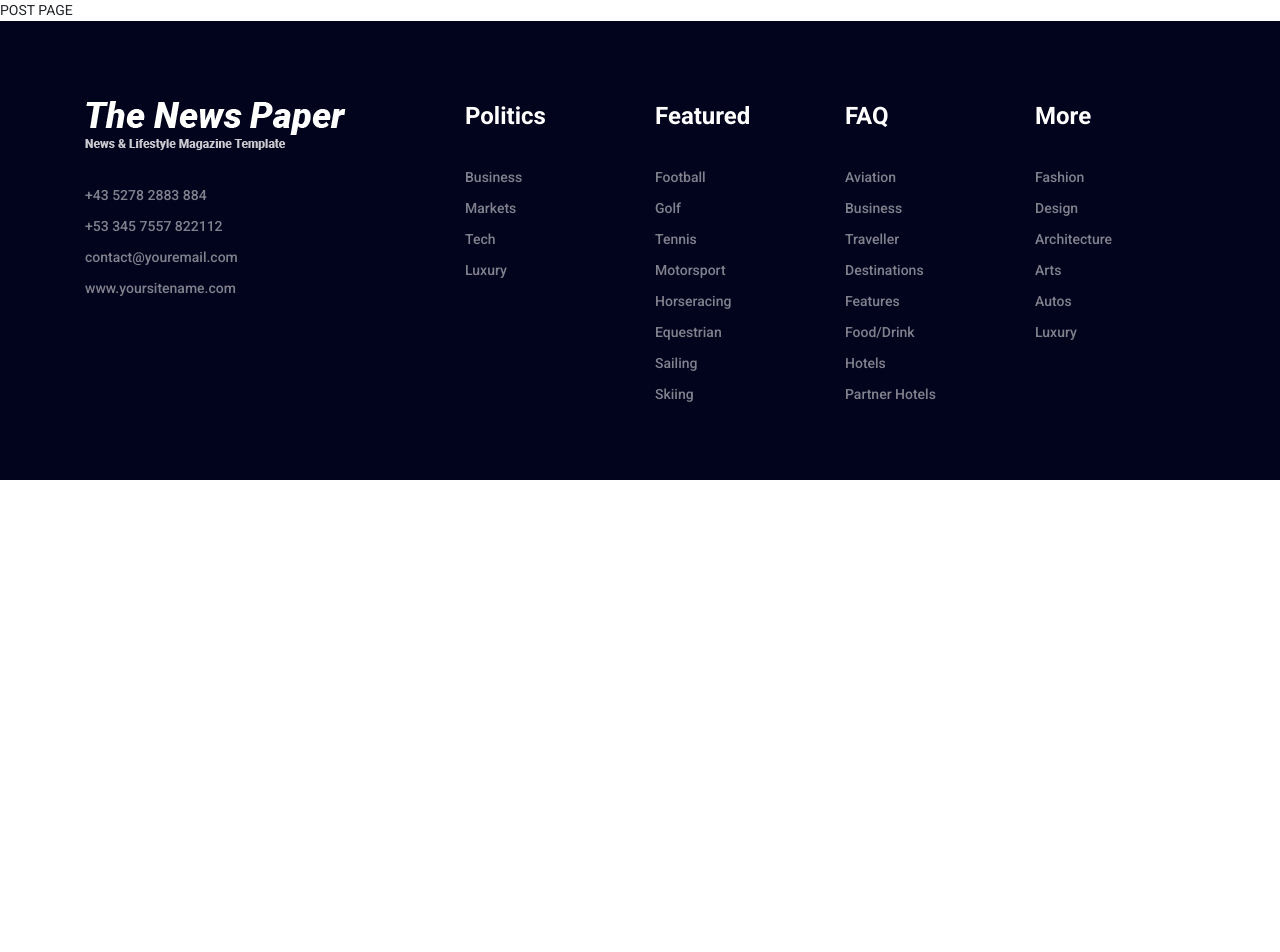
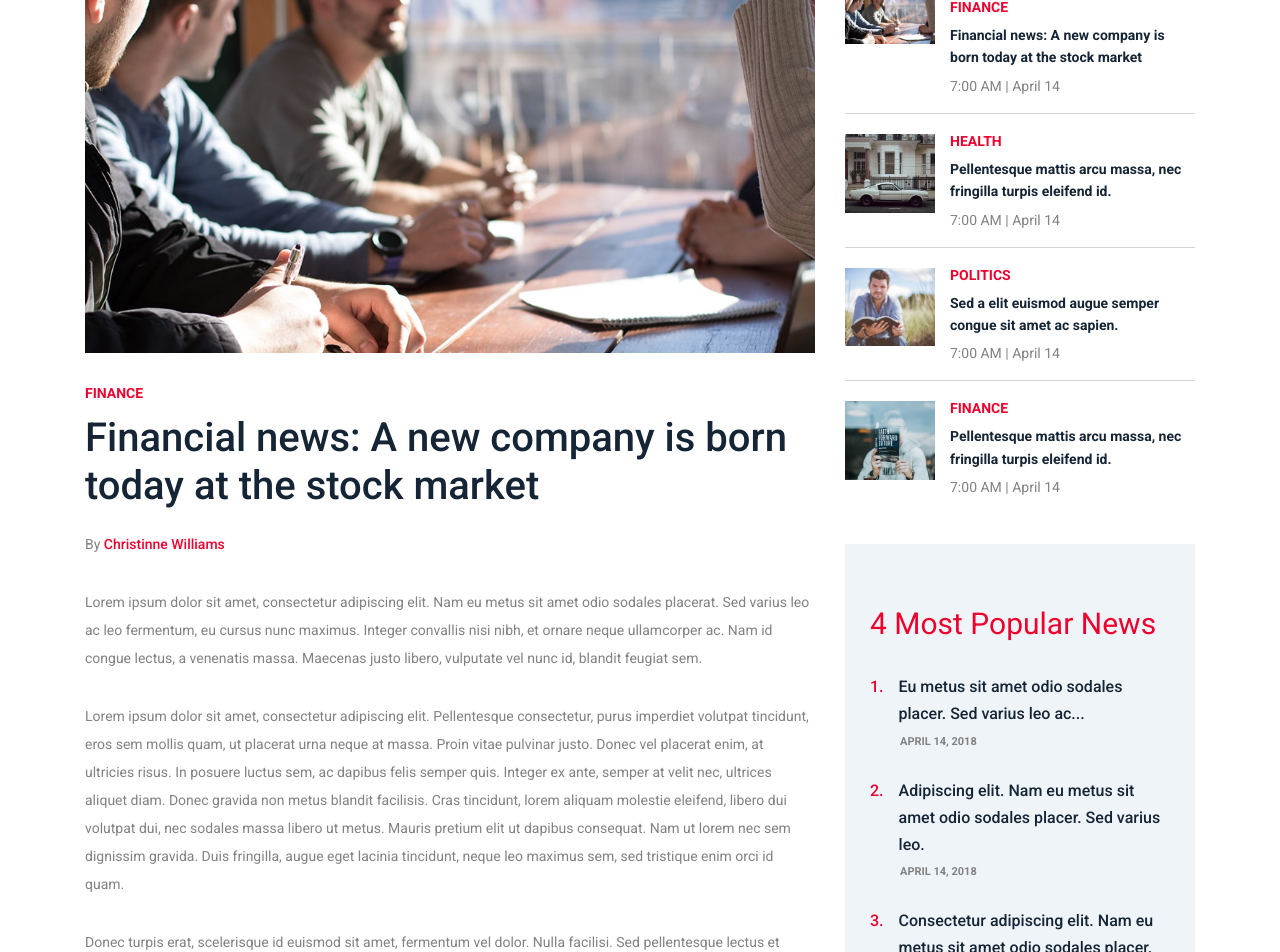
Before and after one commit to Consatanos/newspaper, a React (Create React App) app: page /post in a window 1280 px wide. Shown: the top 952 px of the page. Before the commit the page ends 800 px from the top, so only its background shows below. Built offline with nearby package versions, Linux system fonts and the light colour scheme; a web font is replaced by a local one.

Commit message:
add post page

```diff
--- /dev/null
+++ b/src/components/comment/comment-minicard.js
@@ -0,0 +1,26 @@
+import React from 'react';
+import { Link } from 'react-router-dom';
+
+const CommentMinicard = (props) => {
+  const { date, text, name, imageUrl } = props;
+
+  return (
+    <li className="single_comment_area">
+      {/* Comment Content */}
+      <div className="comment-content d-flex">
+        {/* Comment Author */}
+        <div className="comment-author">
+          <img src={`img/${imageUrl}`} alt="author" />
+        </div>
+        {/* Comment Meta */}
+        <div className="comment-meta">
+          <Link to="/" className="post-author">{name}</Link>
+          <Link to="/" className="post-date">{date}</Link>
+          <p>{text}</p>
+        </div>
+      </div>
+    </li>
+  )
+};
+
+export default CommentMinicard;
--- a/src/components/comment/index.js
+++ b/src/components/comment/index.js
@@ -1,5 +1,7 @@
 import CommentAside from './comment-aside';
+import CommentMinicard from './comment-minicard';
 
 export {
-  CommentAside
+  CommentAside,
+  CommentMinicard
 };
--- a/src/components/contacts/contacts-aside.js
+++ b/src/components/contacts/contacts-aside.js
@@ -37,7 +37,6 @@ const renderItem = (data) => {
           }
         </div>
       );
-
     case 'address':
       return (
         <div className="single-contact-information mb-30">
--- a/src/components/pages/post.js
+++ b/src/components/pages/post.js
@@ -1,9 +1,46 @@
 import React from 'react';
+import { SectionHeader } from '../section';
+import { PagerPost } from '../pager';
+import { PostMinicardContainer, PostAsideContainer } from '../../containers/post-container';
+import { FormComment, FormNewsletter } from '../form';
+import { Post as PostSingle, PostAuthor } from '../post';
+import { NewsAsideContainer } from '../../containers/news-container';
+import { CommentAsideContainer, CommentMinicardContainer } from '../../containers/comment-constainer';
 
 const Post = () => {
   return (
     <>
-      POST PAGE
+      <div className="blog-area section-padding-0-80">
+        <div className="container">
+          <div className="row">
+            <div className="col-12 col-lg-8">
+              <PostSingle />
+              <PostAuthor
+                name="James Smith"
+                position="The Author"
+                imageUrl="bg-img/32.jpg"
+                linkUrl="post"
+                text="Donec turpis erat, scelerisque id euismod sit amet, fermentum vel dolor. Nulla facilisi. Sed pellen tesque lectus et accu msan aliquam. Fusce lobortis cursus quam, id mattis sapien." />
+              <PagerPost />
+              <SectionHeader
+                title="Related" />
+              <PostMinicardContainer />
+              <CommentMinicardContainer />
+              <FormComment />
+            </div>
+            <div className="col-12 col-lg-4">
+              {/* Latest Posts Widget */}
+              <PostAsideContainer />
+              {/* Popular News Widget */}
+              <NewsAsideContainer />
+              {/* Newsletter Widget */}
+              <FormNewsletter />
+              {/* Latest Comments Widget */}
+              <CommentAsideContainer />
+            </div>
+          </div>
+        </div>
+      </div>
     </>
   )
 };
--- a/src/components/post/index.js
+++ b/src/components/post/index.js
@@ -1,9 +1,13 @@
 import PostMinicard from './post-minicard';
 import PostAside from './post-aside';
 import PostCard from './post-card';
+import Post from './post';
+import PostAuthor from './post-author';
 
 export {
   PostMinicard,
   PostAside,
-  PostCard
+  PostCard,
+  Post,
+  PostAuthor
 };
--- /dev/null
+++ b/src/components/post/post-author.js
@@ -0,0 +1,21 @@
+import React from 'react';
+import { Link } from 'react-router-dom';
+
+const PostAuthor = (props) => {
+
+  const { imageUrl, linkUrl, name, position, text } = props;
+
+  return (
+    <div className="blog-post-author d-flex">
+      <div className="author-thumbnail">
+        <img src={`img/${imageUrl}`} alt="" />
+      </div>
+      <div className="author-info">
+        <Link to={linkUrl} className="author-name">{name}, <span>{position}</span></Link>
+        <p>{text}</p>
+      </div>
+    </div>
+  )
+};
+
+export default PostAuthor;
--- /dev/null
+++ b/src/components/post/post.js
@@ -0,0 +1,64 @@
+import React from 'react';
+import { Link } from 'react-router-dom';
+import chat from './chat.png';
+import like from './like.png';
+import { connect } from 'react-redux';
+
+const Post = (props) => {
+  const { posts } = props;
+  const post = posts[3];
+  // const { imageUrl, category, title, author, likeCount, commentCount } = props;
+  if (post) {
+    const { imageUrl, category, title, author, likeCount, commentCount } = post;
+    return (
+      <div className="single-blog-post featured-post single-post">
+        <div className="post-thumb">
+          <Link to="/"><img src={`img/${imageUrl}`} alt="" /></Link>
+        </div>
+        <div className="post-data">
+          <Link to="/" className="post-catagory">{category}</Link>
+          <Link to="/" className="post-title">
+            <h6>{title}</h6>
+          </Link>
+          <div className="post-meta">
+            <p className="post-author">By <Link to="/">{author}</Link></p>
+            <p>Lorem ipsum dolor sit amet, consectetur adipiscing elit. Nam eu metus sit amet odio sodales placerat. Sed varius leo ac leo fermentum, eu cursus nunc maximus. Integer convallis nisi nibh, et ornare neque ullamcorper ac. Nam id congue lectus, a venenatis massa. Maecenas justo libero, vulputate vel nunc id, blandit feugiat sem.</p>
+            <p>Lorem ipsum dolor sit amet, consectetur adipiscing elit. Pellentesque consectetur, purus imperdiet volutpat tincidunt, eros sem mollis quam, ut placerat urna neque at massa. Proin vitae pulvinar justo. Donec vel placerat enim, at ultricies risus. In posuere luctus sem, ac dapibus felis semper quis. Integer ex ante, semper at velit nec, ultrices aliquet diam. Donec gravida non metus blandit facilisis. Cras tincidunt, lorem aliquam molestie eleifend, libero dui volutpat dui, nec sodales massa libero ut metus. Mauris pretium elit ut dapibus consequat. Nam ut lorem nec sem dignissim gravida. Duis fringilla, augue eget lacinia tincidunt, neque leo maximus sem, sed tristique enim orci id quam.</p>
+            <p>Donec turpis erat, scelerisque id euismod sit amet, fermentum vel dolor. Nulla facilisi. Sed pellentesque lectus et accumsan aliquam. Fusce lobortis cursus quam, id mattis sapien. Aliquam erat volutpat. Aliquam placerat, est quis sagittis tincidunt, ipsum eros posuere mi, ut finibus quam sem eget ex. Interdum et malesuada fames ac ante ipsum primis in faucibus. Donec commodo quis enim ac auctor. Ut et mollis felis, sit amet ultricies est. Suspendisse sed faucibus tortor.</p>
+            <Link to="/" className="related--post">Related: Facebook announces changes to combat election meddling</Link>
+            <p>Donec turpis erat, scelerisque id euismod sit amet, fermentum vel dolor. Nulla facilisi. Sed pellentesque lectus et accu msan aliquam. Fusce lobortis cursus quam, id mattis sapien. Aliquam erat volutpat. Aliquam placerat, est quis sagi ttis tincidunt, ipsum eros posuere mi, ut finibus quam sem eget ex. Interdum et malesuada fames ac ante ipsum pr imis in faucibus. Donec commodo quis enim ac auctor. Ut et mollis felis, sit amet ultricies est. Suspendisse sed faucibus tortor. </p>
+            <div className="newspaper-post-like d-flex align-items-center justify-content-between">
+              {/* Tags */}
+              <div className="newspaper-tags d-flex">
+                <span>Tags:</span>
+                <ul className="d-flex">
+                  <li><a href="#">finacial,</a></li>
+                  <li><a href="#">politics,</a></li>
+                  <li><a href="#">stock market</a></li>
+                </ul>
+              </div>
+
+              {/* Post Like & Post Comment */}
+              <div className="d-flex align-items-center post-like--comments">
+                <Link to="/" className="post-like"><img src={like} alt="" /> <span>{likeCount}</span></Link>
+                <Link to="/" className="post-comment"><img src={chat} alt="" /> <span>{commentCount}</span></Link>
+              </div>
+            </div>
+          </div>
+        </div>
+      </div>
+    )
+  };
+
+  return (
+    <></>
+  )
+};
+
+const mapStateToProps = ({ posts }) => {
+  return {
+    posts
+  };
+};
+
+export default connect(mapStateToProps)(Post);
--- /dev/null
+++ b/src/containers/comment-constainer/comment-minicard-container.js
@@ -0,0 +1,62 @@
+import React, { Component } from 'react';
+import { connect } from 'react-redux';
+import { compose } from 'redux';
+
+import { withInfoService } from '../../components/hoc';
+import { CommentMinicard } from '../../components/comment';
+
+class CommentMinicardContainer extends Component {
+  componentDidMount() {
+    const { infoListService, loadingComments } = this.props;
+    infoListService.getInfo('comments')
+      .then((data) => {
+        loadingComments(data)
+      });
+  };
+
+  render() {
+    const { comments } = this.props;
+    return (
+      <div className="comment_area clearfix">
+        <h5 className="title">3 Comments</h5>
+        <ol>
+          {
+            comments.map((comment) => {
+              const { id, date, text, name, imageUrl } = comment;
+              return (
+                <CommentMinicard
+                  key={id}
+                  date={date}
+                  text={text}
+                  name={name}
+                  imageUrl={imageUrl} />
+              )
+            })
+          }
+        </ol>
+      </div>
+    )
+  };
+};
+
+const mapStateToProps = ({ comments }) => {
+  return {
+    comments
+  };
+};
+
+const mapDispatchToProps = (dispatch) => {
+  return {
+    loadingComments: (comments) => {
+      dispatch({
+        type: 'LOADING_COMMENTS',
+        payload: comments
+      })
+    }
+  };
+};
+
+export default compose(
+  withInfoService(),
+  connect(mapStateToProps, mapDispatchToProps)
+)(CommentMinicardContainer);
--- a/src/containers/comment-constainer/index.js
+++ b/src/containers/comment-constainer/index.js
@@ -1,5 +1,7 @@
 import CommentAsideContainer from './comment-aside-container';
+import CommentMinicardContainer from './comment-minicard-container';
 
 export {
-  CommentAsideContainer
+  CommentAsideContainer,
+  CommentMinicardContainer
 };
```
